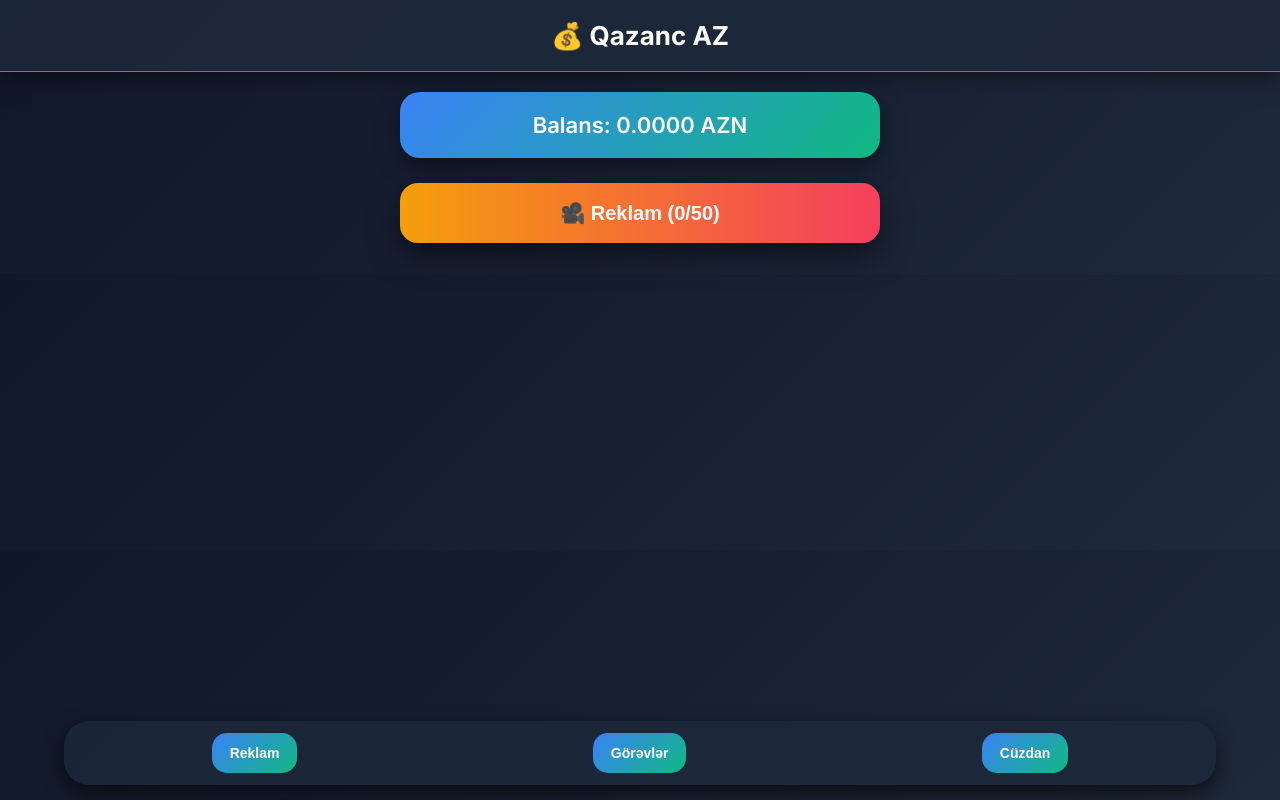
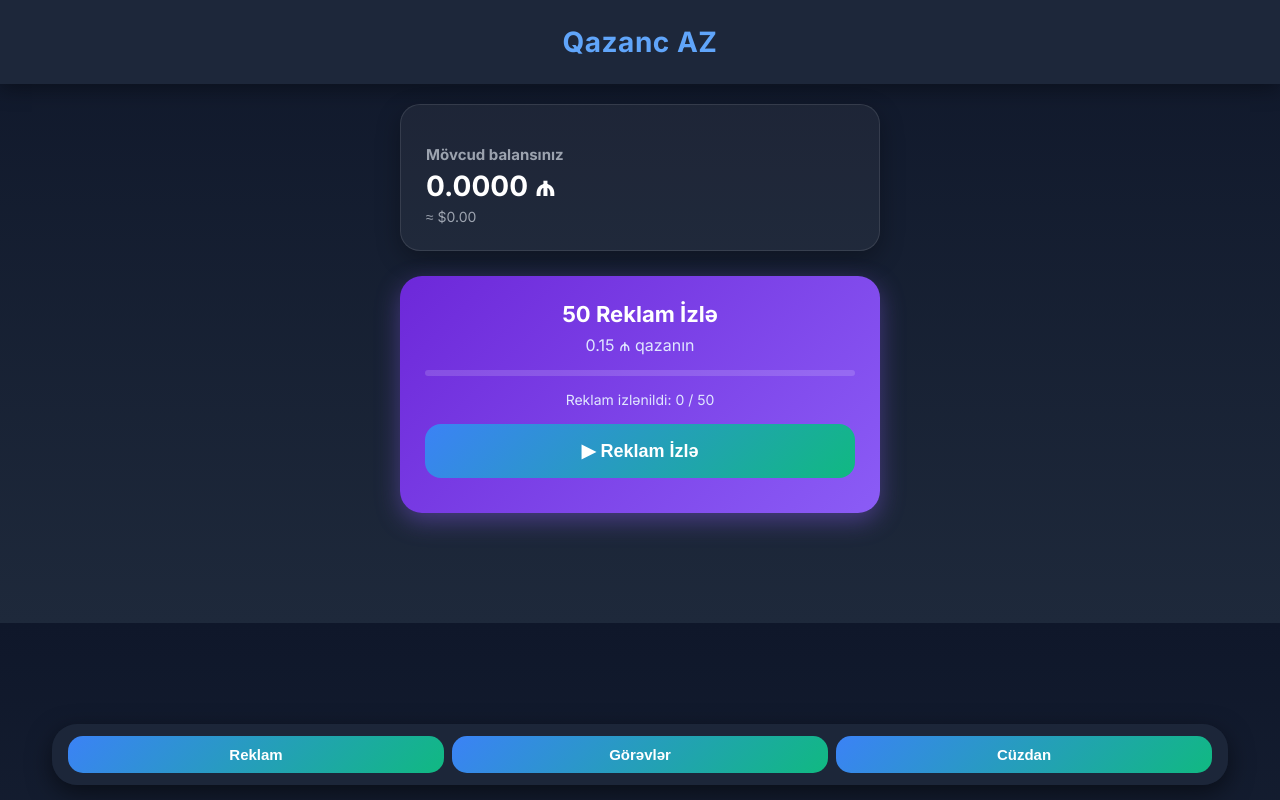
Before and after one commit to tural12442/Qazanc-AZN, a plain HTML site: page index.html in a window 1280 px wide. Drawn offline with Linux system fonts and the light colour scheme.

Commit message:
index.html

```diff
--- a/index.html
+++ b/index.html
@@ -5,179 +5,150 @@
 <meta name="viewport" content="width=device-width, initial-scale=1.0">
 <title>Qazanc AZ</title>
 <link href="https://fonts.googleapis.com/css2?family=Inter:wght@400;600;700&display=swap" rel="stylesheet">
-
-<!-- Monetag SDK -->
 <script src='//libtl.com/sdk.js' data-zone='10024800' data-sdk='show_10024800'></script>
 
 <style>
 body {
   margin: 0;
   font-family: 'Inter', sans-serif;
-  background: linear-gradient(135deg, #0f172a, #1e293b);
+  background: linear-gradient(180deg, #0f172a, #1e293b);
   color: #fff;
   overflow-x: hidden;
+  padding-bottom: 90px;
 }
 header {
   text-align: center;
-  font-size: 26px;
+  font-size: 28px;
   font-weight: 700;
-  padding: 20px;
-  background: rgba(30, 41, 59, 0.9);
-  box-shadow: 0 4px 20px rgba(0,0,0,0.5);
-  border-bottom: 1px solid #3b82f6;
+  padding: 25px 10px;
+  background: rgba(30, 41, 59, 0.95);
+  box-shadow: 0 4px 20px rgba(0,0,0,0.4);
+  color: #60a5fa;
+  letter-spacing: 0.5px;
 }
+
+/* --- Konteyner --- */
 .container {
   max-width: 480px;
   margin: 0 auto;
   padding: 20px;
 }
+
+/* --- Balans Kartı --- */
 .balance-card {
-  background: linear-gradient(135deg, #3b82f6, #10b981);
-  padding: 20px;
+  background: rgba(255,255,255,0.05);
+  border: 1px solid rgba(255,255,255,0.1);
   border-radius: 20px;
+  padding: 25px;
+  margin-bottom: 25px;
+  box-shadow: 0 8px 25px rgba(0,0,0,0.3);
+}
+.balance-card h3 { font-size: 15px; color: #9ca3af; margin-bottom: 5px; }
+.balance-card .amount { font-size: 28px; font-weight: 700; }
+.balance-card .sub { font-size: 14px; color: #9ca3af; margin-top: 5px; }
+
+/* --- Reklam Kartı --- */
+.ad-card {
+  background: linear-gradient(135deg, #6d28d9, #8b5cf6);
+  border-radius: 22px;
+  padding: 25px;
+  box-shadow: 0 8px 25px rgba(139,92,246,0.4);
   text-align: center;
-  font-size: 22px;
-  font-weight: 600;
-  box-shadow: 0 8px 25px rgba(0,0,0,0.4);
-  margin-bottom: 25px;
+}
+.ad-card h2 { font-size: 22px; font-weight: 700; margin: 0; }
+.ad-card p { margin: 8px 0; color: #e0e7ff; }
+.progress {
+  height: 6px; width: 100%; background: rgba(255,255,255,0.15);
+  border-radius: 4px; margin: 15px 0;
+}
+.progress-fill {
+  height: 100%; background: #fbbf24; border-radius: 4px;
+  width: 0%; transition: width 0.5s ease;
 }
 .ad-btn {
-  background: linear-gradient(90deg, #f59e0b, #f43f5e);
-  color: #fff;
-  font-size: 20px;
-  font-weight: 700;
-  padding: 18px;
-  border: none;
-  border-radius: 18px;
-  display: block;
-  width: 100%;
-  margin: 12px 0;
-  box-shadow: 0 12px 30px rgba(0,0,0,0.5);
-  transition: transform 0.3s, box-shadow 0.3s;
-  cursor: pointer;
+  width: 100%; background: linear-gradient(135deg, #3b82f6, #10b981);
+  color: white; border: none; border-radius: 16px; padding: 16px;
+  font-size: 18px; font-weight: 700; cursor: pointer; transition: 0.3s; margin-top: 8px;
 }
-.ad-btn:hover { transform: scale(1.05); box-shadow: 0 15px 35px rgba(0,0,0,0.6); }
+.ad-btn:hover { transform: scale(1.04); box-shadow: 0 10px 25px rgba(16,185,129,0.4); }
+
+.page { display: none; }
+.page.active { display: block; animation: fadeIn 0.5s ease; }
+
+.task-btn, .withdraw-btn {
+  width: 100%; background: linear-gradient(135deg, #10b981, #3b82f6);
+  color: #fff; border: none; border-radius: 14px; padding: 14px;
+  font-size: 16px; font-weight: 700; margin-top: 20px; cursor: pointer;
+}
+.task-btn:disabled { background: #555; cursor: not-allowed; }
+
+.wallet-card {
+  background: rgba(255,255,255,0.05);
+  border-radius: 20px;
+  padding: 25px;
+  box-shadow: 0 8px 25px rgba(0,0,0,0.4);
+}
+.wallet-card input, .wallet-card select {
+  width: 100%; padding: 12px; margin-top: 10px; border: none;
+  border-radius: 10px; font-size: 15px; background: rgba(255,255,255,0.1); color: #fff;
+}
+.wallet-card input::placeholder { color: #ccc; }
+
+.alert { background:#ef4444; padding:10px; border-radius:12px; text-align:center; margin-top:10px; display:none; font-weight:600; }
+.success { background:#22c55e; }
 
 .menu {
-  position: fixed;
-  bottom: 15px;
-  left: 50%;
-  transform: translateX(-50%);
-  width: 90%;
-  display: flex;
-  justify-content: space-around;
-  background: rgba(30,41,59,0.85);
-  padding: 12px 0;
-  border-radius: 25px;
-  box-shadow: 0 8px 20px rgba(0,0,0,0.6);
-  backdrop-filter: blur(6px);
+  position: fixed; bottom: 15px; left: 50%; transform: translateX(-50%);
+  width: 90%; display: flex; justify-content: space-around;
+  background: rgba(30,41,59,0.9); padding: 12px; border-radius: 25px;
+  box-shadow: 0 8px 25px rgba(0,0,0,0.5); backdrop-filter: blur(6px);
 }
 .menu button {
+  flex: 1; margin: 0 4px; padding: 10px; font-size: 15px;
   background: linear-gradient(135deg,#3b82f6,#10b981);
-  color: #fff;
-  border: none;
-  border-radius: 15px;
-  padding: 12px 18px;
-  cursor: pointer;
-  font-size: 14px;
-  font-weight: 600;
+  color: #fff; border: none; border-radius: 15px; font-weight: 600;
 }
-.page { display: none; animation: fadeIn 0.5s ease; }
-.active { display: block; }
-@keyframes fadeIn { from {opacity:0;} to {opacity:1;} }
-.timer {
-  font-size: 18px;
-  color: #facc15;
-  text-align: center;
-  margin-top: 10px;
-}
-.task-btn {
-  background: linear-gradient(135deg,#10b981,#3b82f6);
-  color: white;
-  border: none;
-  border-radius: 14px;
-  padding: 14px;
-  width: 100%;
-  font-weight: 700;
-  font-size: 16px;
-  margin-top: 20px;
-  cursor: pointer;
-}
-.task-btn:disabled { background: #555; cursor: not-allowed; }
-.channel-link { text-align:center; margin-top:10px; font-size:15px; color:#f59e0b; }
-.channel-link a { color:#f59e0b; text-decoration:none; font-weight:600; }
-.channel-link a:hover { text-decoration:underline; }
-
-/* 💳 Yeni Cüzdan Dizaynı */
-.wallet-card {
-  background: rgba(255,255,255,0.05);
-  padding: 25px;
-  border-radius: 20px;
-  box-shadow: 0 4px 25px rgba(0,0,0,0.5);
-}
-.wallet-card select, .wallet-card input {
-  width: 100%;
-  padding: 14px;
-  margin-top: 12px;
-  border: none;
-  border-radius: 12px;
-  font-size: 16px;
-  font-family: 'Inter', sans-serif;
-}
-.wallet-card select {
-  background: rgba(255,255,255,0.1);
-  color: #fff;
-  font-weight: 600;
-}
-.wallet-card input {
-  background: rgba(255,255,255,0.1);
-  color: #fff;
-}
-.wallet-card input::placeholder { color: #ccc; }
-.withdraw-btn {
-  width: 100%;
-  padding: 15px;
-  margin-top: 20px;
-  background: linear-gradient(135deg,#10b981,#3b82f6);
-  color: #fff;
-  border: none;
-  border-radius: 14px;
-  font-weight: 700;
-  font-size: 18px;
-  cursor: pointer;
-}
-.alert { background:#ef4444; padding:10px; border-radius:12px; text-align:center; margin-top:10px; display:none; font-weight:600; }
-.success { background:#22c55e; }
+.timer { text-align: center; font-size: 16px; color: #facc15; margin-top: 10px; }
 </style>
 </head>
 <body>
 
-<header>💰 Qazanc AZ</header>
+<header>Qazanc AZ</header>
 
 <div class="container">
-  <!-- Reklam səhifəsi -->
+  <!-- Reklam -->
   <div id="adsPage" class="page active">
-    <div class="balance-card">Balans: <span id="balance">0.0000</span> AZN</div>
-    <button class="ad-btn" id="adBtn">🎥 Reklam (0/50)</button>
-    <div class="timer" id="timer"></div>
-  </div>
+    <div class="balance-card">
+      <h3>Mövcud balansınız</h3>
+      <div class="amount"><span id="balance">0.0000</span> ₼</div>
+      <div class="sub">≈ $<span id="usdValue">0.00</span></div>
+    </div>
 
-  <!-- Görəvlər səhifəsi -->
-  <div id="tasksPage" class="page">
-    <h2>🎯 Görəvlər</h2>
-    <button class="task-btn" id="joinChannelBtn">Kanala Qoşul – 0.05 AZN</button>
-    <div class="channel-link">
-      <a href="https://t.me/qazancazicmasi" target="_blank">https://t.me/qazancazicmasi</a>
+    <div class="ad-card">
+      <h2>50 Reklam İzlə</h2>
+      <p>0.15 ₼ qazanın</p>
+      <div class="progress"><div class="progress-fill" id="progressFill"></div></div>
+      <p style="font-size:14px;">Reklam izlənildi: <span id="adsCount">0</span> / 50</p>
+      <button class="ad-btn" id="adBtn">▶ Reklam İzlə</button>
+      <div class="timer" id="timer"></div>
     </div>
   </div>
 
-  <!-- Cüzdan səhifəsi -->
+  <!-- Görəvlər -->
+  <div id="tasksPage" class="page">
+    <h2>🎯 Görəvlər</h2>
+    <button class="task-btn" id="joinChannelBtn">Kanala Qoşul – 0.05 ₼</button>
+    <p style="text-align:center;margin-top:10px;">
+      <a href="https://t.me/qazancazicmasi" target="_blank" style="color:#60a5fa;">@qazancazicmasi kanalına keç</a>
+    </p>
+  </div>
+
+  <!-- Cüzdan -->
   <div id="walletPage" class="page">
     <h2>💳 Çıxarış</h2>
     <div class="wallet-card">
-      <label for="method">Operator / Bank:</label>
       <select id="method">
-        <option value="">Seçin</option>
+        <option value="">Metod seçin</option>
         <option value="m10">M10</option>
         <option value="azercell">Azercell</option>
         <option value="bakcell">Bakcell</option>
@@ -185,7 +156,6 @@ header {
         <option value="bank">Birbank</option>
         <option value="usdt">USDT</option>
       </select>
-
       <input type="text" id="details" placeholder="Nömrə / Kart / USDT Adresi">
       <input type="number" id="amount" placeholder="Məbləğ (AZN)">
       <button class="withdraw-btn" id="withdrawBtn">Çıxarış Et</button>
@@ -206,8 +176,11 @@ const BALANCE_KEY='balance', DATE_KEY='date', COUNT_KEY='adsCount';
 let balance=Number(localStorage.getItem(BALANCE_KEY)||0);
 let adsWatched=Number(localStorage.getItem(COUNT_KEY)||0);
 const balanceEl=document.getElementById('balance');
+const usdEl=document.getElementById('usdValue');
 const adBtn=document.getElementById('adBtn');
 const timerEl=document.getElementById('timer');
+const progressFill=document.getElementById('progressFill');
+const adsCountEl=document.getElementById('adsCount');
 const LIMIT=50, REWARD=0.003;
 
 function todayAZ(){
@@ -223,7 +196,9 @@ resetDaily();
 function updateUI(){
   localStorage.setItem(BALANCE_KEY,balance.toFixed(4));
   balanceEl.textContent=balance.toFixed(4);
-  adBtn.textContent=`🎥 Reklam (${adsWatched}/${LIMIT})`;
+  usdEl.textContent=(balance*0.59).toFixed(2);
+  adsCountEl.textContent=adsWatched;
+  progressFill.style.width=((adsWatched/LIMIT)*100)+'%';
 }
 updateUI();
 
@@ -233,13 +208,12 @@ adBtn.addEventListener('click',()=>{
   adBtn.disabled=true; timerEl.textContent='İzlənir...';
   setTimeout(()=>{
     balance+=REWARD; adsWatched++; localStorage.setItem(COUNT_KEY,adsWatched);
-    updateUI(); timerEl.textContent='✅ +0.003 AZN əlavə olundu!';
-    adBtn.disabled=false;
-    setTimeout(()=>timerEl.textContent='',2000);
+    updateUI(); timerEl.textContent='✅ +0.003 ₼ əlavə olundu!';
+    adBtn.disabled=false; setTimeout(()=>timerEl.textContent='',2000);
   },2000);
 });
 
-// Görəv (kanal)
+// Görəv
 const joinBtn=document.getElementById('joinChannelBtn');
 if(localStorage.getItem('joined')) joinBtn.disabled=true;
 joinBtn.onclick=()=>{
@@ -255,17 +229,16 @@ document.getElementById('withdrawBtn').onclick=()=>{
   const amt=Number(document.getElementById('amount').value);
   const alertBox=document.getElementById('withdrawAlert');
   alertBox.style.display='none';
-
   if(!method){alertBox.textContent='Metod seçin';alertBox.style.display='block';return;}
   if(!details){alertBox.textContent='Detalları daxil edin';alertBox.style.display='block';return;}
   let min=method==='usdt'?17:3;
   if(amt<min){alertBox.textContent=`Minimum məbləğ ${min} AZN-dir`;alertBox.style.display='block';return;}
   if(amt>balance){alertBox.textContent='Balansda kifayət qədər vəsait yoxdur';alertBox.style.display='block';return;}
-
   balance-=amt; updateUI();
   alertBox.textContent='✅ Çıxarış uğurla göndərildi!';alertBox.classList.add('success');alertBox.style.display='block';
 };
 
+// Səhifə keçidi
 function showPage(id){
   document.querySelectorAll('.page').forEach(p=>p.classList.remove('active'));
   document.getElementById(id).classList.add('active');
```
